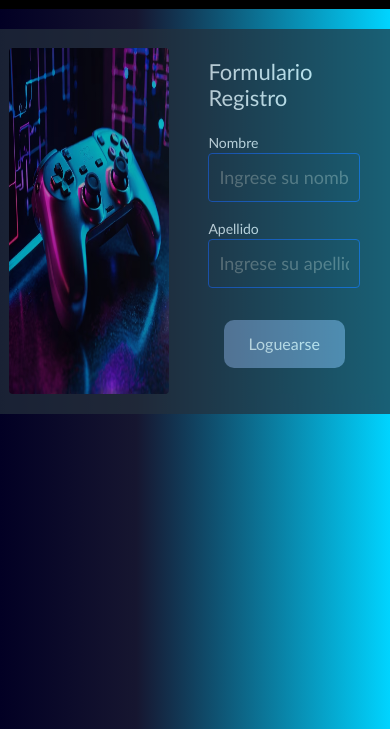
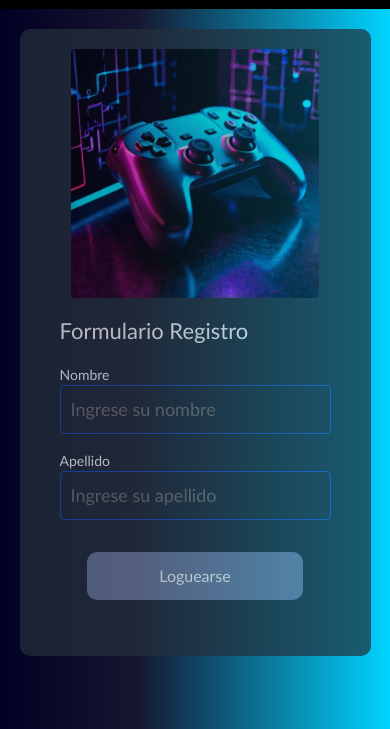
Before and after one commit to francisco-rarug/tp_prueba, a website with bundled scripts: page index.html in a window 390 px wide. Shown: the part 115-844 px from the top of the page. Built offline with nearby package versions, Linux system fonts and the light colour scheme.

Commit message:
Cambios esteticos v2

```diff
--- a/Estilos/carrito.css
+++ b/Estilos/carrito.css
@@ -414,6 +414,10 @@ body {
     .nav-bar .botonera {
         flex-direction: column;
     }
+
+    .buttonTitulo{
+        font-size: 1.5rem;
+    }
 }
 
 @media screen and (max-width: 1000px) {
--- a/Estilos/indexAdmin.css
+++ b/Estilos/indexAdmin.css
@@ -101,12 +101,40 @@ button {
     cursor: pointer;
 }
 
-
 @media screen and (max-width: 700px) {
     .nav-bar {
         flex-direction: column;
         position: relative;
         background-color: #000000 !important;
+    }
+
+    .contenedor {
+        flex-direction: column;
+        width: 90%;
+        margin: auto;
+        background-color: #24303c;
+        padding: 20px;
+        border-radius: 10px;
+        margin-bottom: 20px;
+        margin-top: 20px;
+    }
+
+    .div-imagen {
+        width: 100%;
+
+        display: flex;
+        justify-content: center;
+        align-items: center;
+    }
+
+    .imagen {
+        width: 80%;
+        height: 80%;
+    }
+
+    .form-registro {
+        width: 100%;
+        padding: 20px;
     }
 }
 
--- a/estilos.css
+++ b/estilos.css
@@ -101,12 +101,40 @@ button {
     cursor: pointer;
 }
 
-
 @media screen and (max-width: 700px) {
     .nav-bar {
         flex-direction: column;
         position: relative;
         background-color: #000000 !important;
+    }
+
+    .contenedor {
+        flex-direction: column;
+        width: 90%;
+        margin: auto;
+        background-color: #24303c;
+        padding: 20px;
+        border-radius: 10px;
+        margin-bottom: 20px;
+        margin-top: 20px;
+    }
+
+    .div-imagen {
+        width: 100%;
+
+        display: flex;
+        justify-content: center;
+        align-items: center;
+    }
+
+    .imagen {
+        width: 80%;
+        height: 80%;
+    }
+
+    .form-registro {
+        width: 100%;
+        padding: 20px;
     }
 }
 
```
